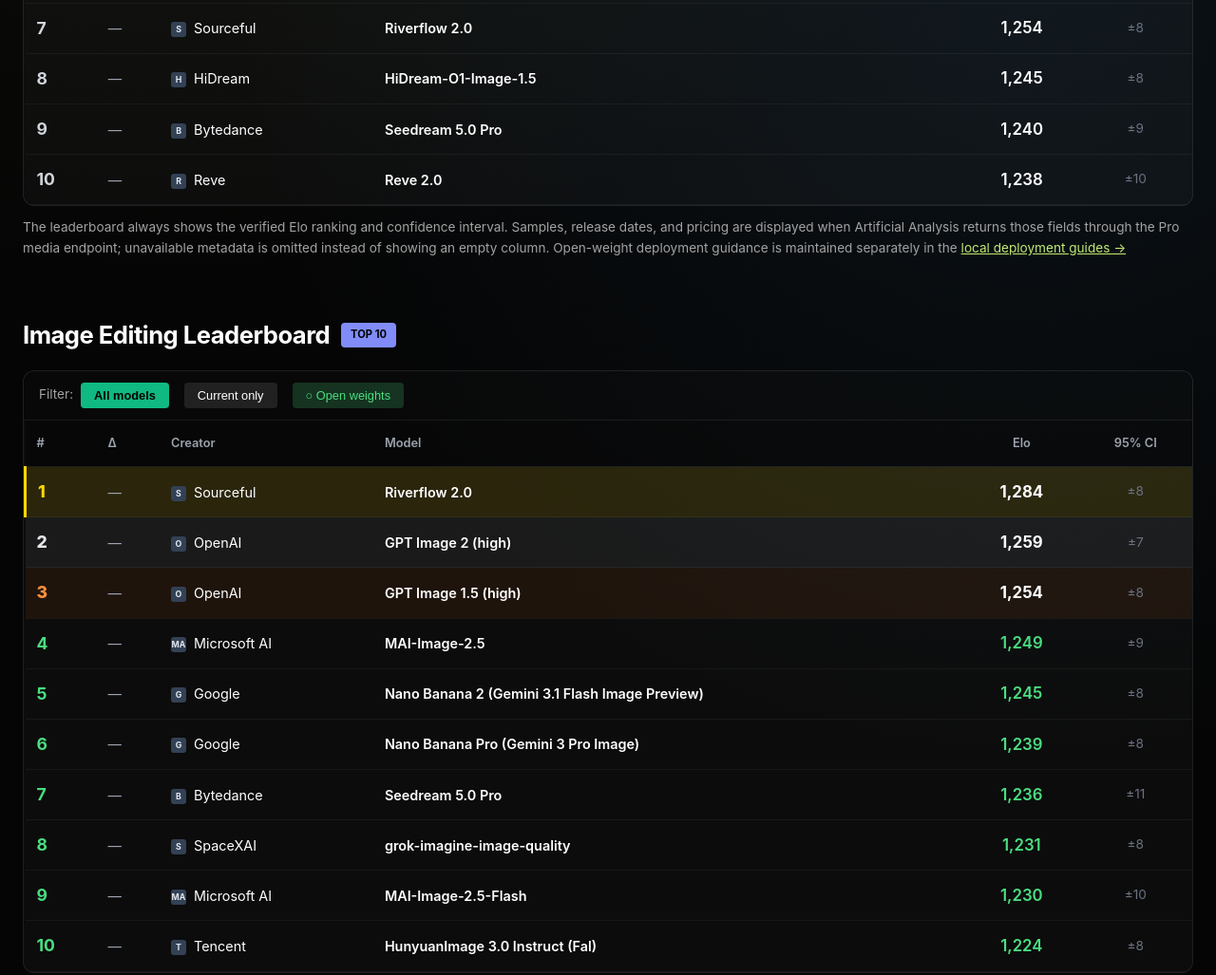
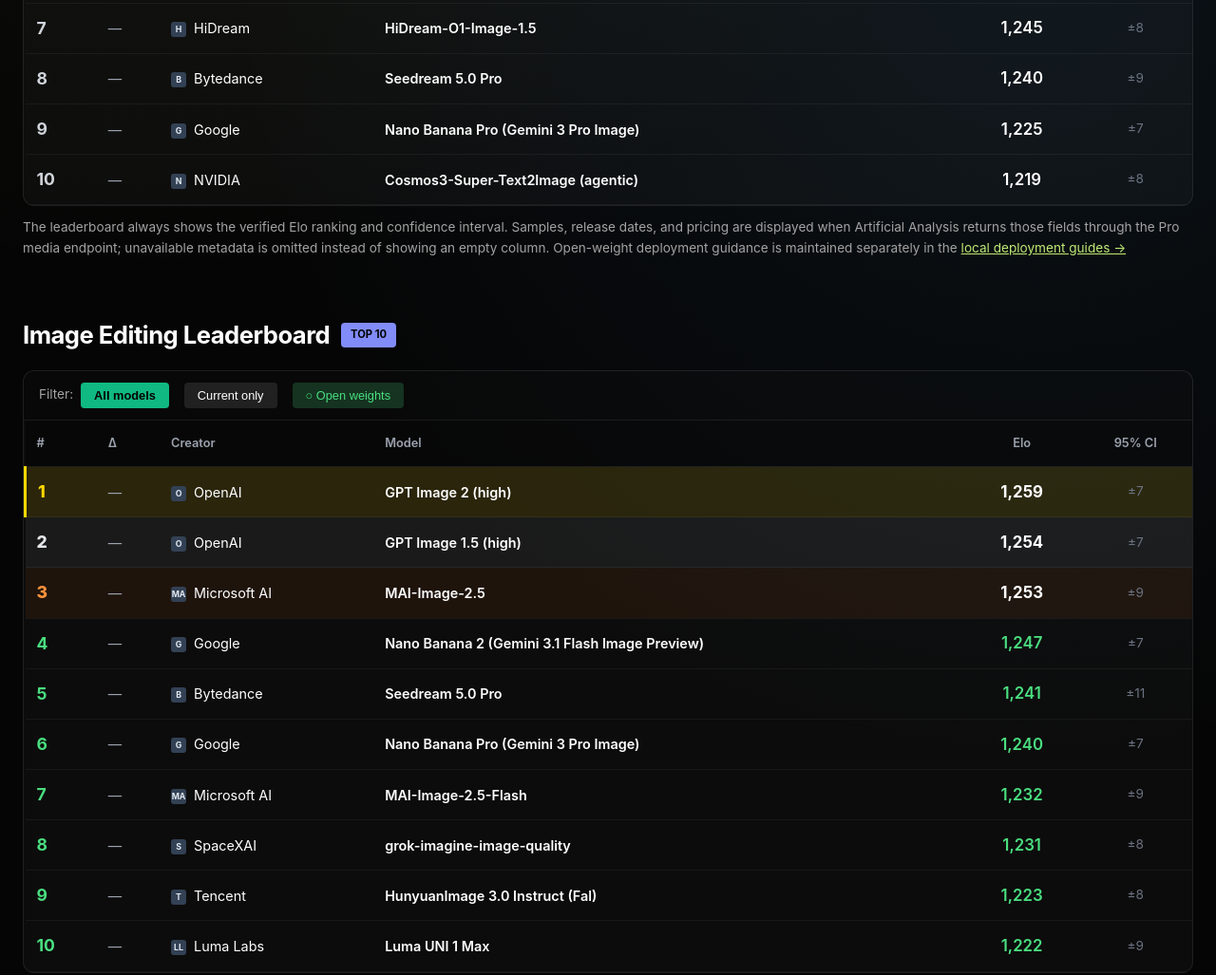
Before and after one commit to sweesama/nano-banana, a plain HTML site: page web/benchmarks/index.html in a window 1280 px wide. Shown: the part 828-1855 px from the top of the page at 95% size. Drawn offline with Linux system fonts and the light colour scheme.

Commit message:
chore: sync Artificial Analysis benchmarks

```diff
--- a/web/benchmarks/index.html
+++ b/web/benchmarks/index.html
@@ -68,7 +68,7 @@
     <section class="section">
       <h1 style="font-size:clamp(40px,4.5vw,56px);margin-bottom:12px;">Image Model Rankings</h1>
       <p class="lead" style="max-width:750px;color:var(--text-muted);">Automated leaderboard snapshot sourced from <a href="https://artificialanalysis.ai/" target="_blank" rel="noopener">Artificial Analysis</a>. Blind user votes · Elo-rated · The snapshot is refreshed automatically when the scheduled sync succeeds.</p>
-      <p style="font-size:0.8rem;color:var(--text-muted);margin-top:8px;">🕐 Data refreshed: <strong>August 2, 2026</strong> · <a href="../guides/quickstart.html" style="color:var(--primary);">→ Deploy locally</a></p>
+      <p style="font-size:0.8rem;color:var(--text-muted);margin-top:8px;">🕐 Data refreshed: <strong>August 3, 2026</strong> · <a href="../guides/quickstart.html" style="color:var(--primary);">→ Deploy locally</a></p>
     </section>
 
     <!-- Text-to-Image Leaderboard -->
@@ -169,17 +169,6 @@
               <tr class="">
                 <td style="font-weight:700;color:#d1d5db;font-size:1.1rem;">7</td>
                 <td style="color:#9ca3af;">—</td>
-                <td><span class="creator-fallback" aria-hidden="true">S</span><img src="https://www.google.com/s2/favicons?domain=riverflow.ai&sz=32" class="creator-icon" alt="Sourceful" onload="if (this.naturalWidth >= 20) this.previousElementSibling.style.display='none'; else this.style.display='none'" onerror="this.style.display='none'">Sourceful</td>
-                <td style="font-weight:600;">Riverflow 2.0</td>
-                <td style="text-align:center;font-weight:600;color:#fff;font-size:1.05rem;">1,254</td>
-                <td style="text-align:center;color:#6b7280;font-size:0.85rem;">±8</td>
-                <td data-field="samples" style="text-align:center;color:#9ca3af;" hidden>—</td>
-                <td data-field="release_date" style="text-align:center;color:#9ca3af;font-size:0.85rem;" hidden>—</td>
-                <td data-field="price_per_1k_images" style="text-align:right;color:#9ca3af;font-size:0.8rem;" hidden>—</td>
-              </tr>
-              <tr class="">
-                <td style="font-weight:700;color:#d1d5db;font-size:1.1rem;">8</td>
-                <td style="color:#9ca3af;">—</td>
                 <td><span class="creator-fallback" aria-hidden="true">H</span><img src="https://www.google.com/s2/favicons?domain=hidream.ai&sz=32" class="creator-icon" alt="HiDream" onload="if (this.naturalWidth >= 20) this.previousElementSibling.style.display='none'; else this.style.display='none'" onerror="this.style.display='none'">HiDream</td>
                 <td style="font-weight:600;">HiDream-O1-Image-1.5</td>
                 <td style="text-align:center;font-weight:600;color:#fff;font-size:1.05rem;">1,245</td>
@@ -189,7 +178,7 @@
                 <td data-field="price_per_1k_images" style="text-align:right;color:#9ca3af;font-size:0.8rem;" hidden>—</td>
               </tr>
               <tr class="">
-                <td style="font-weight:700;color:#d1d5db;font-size:1.1rem;">9</td>
+                <td style="font-weight:700;color:#d1d5db;font-size:1.1rem;">8</td>
                 <td style="color:#9ca3af;">—</td>
                 <td><span class="creator-fallback" aria-hidden="true">B</span><img src="https://www.google.com/s2/favicons?domain=seed.bytedance.com&sz=32" class="creator-icon" alt="Bytedance" onload="if (this.naturalWidth >= 20) this.previousElementSibling.style.display='none'; else this.style.display='none'" onerror="this.style.display='none'">Bytedance</td>
                 <td style="font-weight:600;">Seedream 5.0 Pro</td>
@@ -200,12 +189,23 @@
                 <td data-field="price_per_1k_images" style="text-align:right;color:#9ca3af;font-size:0.8rem;" hidden>—</td>
               </tr>
               <tr class="">
+                <td style="font-weight:700;color:#d1d5db;font-size:1.1rem;">9</td>
+                <td style="color:#9ca3af;">—</td>
+                <td><span class="creator-fallback" aria-hidden="true">G</span><img src="https://www.google.com/s2/favicons?domain=google.com&sz=32" class="creator-icon" alt="Google" onload="if (this.naturalWidth >= 20) this.previousElementSibling.style.display='none'; else this.style.display='none'" onerror="this.style.display='none'">Google</td>
+                <td style="font-weight:600;">Nano Banana Pro (Gemini 3 Pro Image)</td>
+                <td style="text-align:center;font-weight:600;color:#fff;font-size:1.05rem;">1,225</td>
+                <td style="text-align:center;color:#6b7280;font-size:0.85rem;">±7</td>
+                <td data-field="samples" style="text-align:center;color:#9ca3af;" hidden>—</td>
+                <td data-field="release_date" style="text-align:center;color:#9ca3af;font-size:0.85rem;" hidden>—</td>
+                <td data-field="price_per_1k_images" style="text-align:right;color:#9ca3af;font-size:0.8rem;" hidden>—</td>
+              </tr>
+              <tr class="">
                 <td style="font-weight:700;color:#d1d5db;font-size:1.1rem;">10</td>
                 <td style="color:#9ca3af;">—</td>
-                <td><span class="creator-fallback" aria-hidden="true">R</span><img src="https://www.google.com/s2/favicons?domain=app.reve.com&sz=32" class="creator-icon" alt="Reve" onload="if (this.naturalWidth >= 20) this.previousElementSibling.style.display='none'; else this.style.display='none'" onerror="this.style.display='none'">Reve</td>
-                <td style="font-weight:600;">Reve 2.0</td>
-                <td style="text-align:center;font-weight:600;color:#fff;font-size:1.05rem;">1,238</td>
-                <td style="text-align:center;color:#6b7280;font-size:0.85rem;">±10</td>
+                <td><span class="creator-fallback" aria-hidden="true">N</span><img src="https://www.google.com/s2/favicons?domain=nvidia.com&sz=32" class="creator-icon" alt="NVIDIA" onload="if (this.naturalWidth >= 20) this.previousElementSibling.style.display='none'; else this.style.display='none'" onerror="this.style.display='none'">NVIDIA</td>
+                <td style="font-weight:600;">Cosmos3-Super-Text2Image (agentic)</td>
+                <td style="text-align:center;font-weight:600;color:#fff;font-size:1.05rem;">1,219</td>
+                <td style="text-align:center;color:#6b7280;font-size:0.85rem;">±8</td>
                 <td data-field="samples" style="text-align:center;color:#9ca3af;" hidden>—</td>
                 <td data-field="release_date" style="text-align:center;color:#9ca3af;font-size:0.85rem;" hidden>—</td>
                 <td data-field="price_per_1k_images" style="text-align:right;color:#9ca3af;font-size:0.8rem;" hidden>—</td>
@@ -249,10 +249,10 @@
               <tr class="rank-1">
                 <td style="font-weight:800;color:#ffd700;font-size:1.1rem;">1</td>
                 <td style="color:#9ca3af;">—</td>
-                <td><span class="creator-fallback" aria-hidden="true">S</span><img src="https://www.google.com/s2/favicons?domain=riverflow.ai&sz=32" class="creator-icon" alt="Sourceful" onload="if (this.naturalWidth >= 20) this.previousElementSibling.style.display='none'; else this.style.display='none'" onerror="this.style.display='none'">Sourceful</td>
-                <td style="font-weight:600;">Riverflow 2.0</td>
-                <td style="text-align:center;font-weight:700;color:#fff;font-size:1.05rem;">1,284</td>
-                <td style="text-align:center;color:#6b7280;font-size:0.85rem;">±8</td>
+                <td><span class="creator-fallback" aria-hidden="true">O</span><img src="https://www.google.com/s2/favicons?domain=openai.com&sz=32" class="creator-icon" alt="OpenAI" onload="if (this.naturalWidth >= 20) this.previousElementSibling.style.display='none'; else this.style.display='none'" onerror="this.style.display='none'">OpenAI</td>
+                <td style="font-weight:600;">GPT Image 2 (high)</td>
+                <td style="text-align:center;font-weight:700;color:#fff;font-size:1.05rem;">1,259</td>
+                <td style="text-align:center;color:#6b7280;font-size:0.85rem;">±7</td>
                 <td data-field="samples" style="text-align:center;color:#9ca3af;" hidden>—</td>
                 <td data-field="release_date" style="text-align:center;color:#9ca3af;font-size:0.85rem;" hidden>—</td>
                 <td data-field="price_per_1k_images" style="text-align:right;color:#9ca3af;font-size:0.8rem;" hidden>—</td>
@@ -261,8 +261,8 @@
                 <td style="font-weight:800;color:#e5e7eb;font-size:1.1rem;">2</td>
                 <td style="color:#9ca3af;">—</td>
                 <td><span class="creator-fallback" aria-hidden="true">O</span><img src="https://www.google.com/s2/favicons?domain=openai.com&sz=32" class="creator-icon" alt="OpenAI" onload="if (this.naturalWidth >= 20) this.previousElementSibling.style.display='none'; else this.style.display='none'" onerror="this.style.display='none'">OpenAI</td>
-                <td style="font-weight:600;">GPT Image 2 (high)</td>
-                <td style="text-align:center;font-weight:700;color:#fff;font-size:1.05rem;">1,259</td>
+                <td style="font-weight:600;">GPT Image 1.5 (high)</td>
+                <td style="text-align:center;font-weight:700;color:#fff;font-size:1.05rem;">1,254</td>
                 <td style="text-align:center;color:#6b7280;font-size:0.85rem;">±7</td>
                 <td data-field="samples" style="text-align:center;color:#9ca3af;" hidden>—</td>
                 <td data-field="release_date" style="text-align:center;color:#9ca3af;font-size:0.85rem;" hidden>—</td>
@@ -271,10 +271,10 @@
               <tr class="rank-3">
                 <td style="font-weight:800;color:#fb923c;font-size:1.1rem;">3</td>
                 <td style="color:#9ca3af;">—</td>
-                <td><span class="creator-fallback" aria-hidden="true">O</span><img src="https://www.google.com/s2/favicons?domain=openai.com&sz=32" class="creator-icon" alt="OpenAI" onload="if (this.naturalWidth >= 20) this.previousElementSibling.style.display='none'; else this.style.display='none'" onerror="this.style.display='none'">OpenAI</td>
-                <td style="font-weight:600;">GPT Image 1.5 (high)</td>
-                <td style="text-align:center;font-weight:700;color:#fff;font-size:1.05rem;">1,254</td>
-                <td style="text-align:center;color:#6b7280;font-size:0.85rem;">±8</td>
+                <td><span class="creator-fallback" aria-hidden="true">MA</span><img src="https://www.google.com/s2/favicons?domain=microsoft.com&sz=32" class="creator-icon" alt="Microsoft AI" onload="if (this.naturalWidth >= 20) this.previousElementSibling.style.display='none'; else this.style.display='none'" onerror="this.style.display='none'">Microsoft AI</td>
+                <td style="font-weight:600;">MAI-Image-2.5</td>
+                <td style="text-align:center;font-weight:700;color:#fff;font-size:1.05rem;">1,253</td>
+                <td style="text-align:center;color:#6b7280;font-size:0.85rem;">±9</td>
                 <td data-field="samples" style="text-align:center;color:#9ca3af;" hidden>—</td>
                 <td data-field="release_date" style="text-align:center;color:#9ca3af;font-size:0.85rem;" hidden>—</td>
                 <td data-field="price_per_1k_images" style="text-align:right;color:#9ca3af;font-size:0.8rem;" hidden>—</td>
@@ -282,10 +282,10 @@
               <tr class="">
                 <td style="font-weight:700;color:#4ade80;font-size:1.1rem;">4</td>
                 <td style="color:#9ca3af;">—</td>
-                <td><span class="creator-fallback" aria-hidden="true">MA</span><img src="https://www.google.com/s2/favicons?domain=microsoft.com&sz=32" class="creator-icon" alt="Microsoft AI" onload="if (this.naturalWidth >= 20) this.previousElementSibling.style.display='none'; else this.style.display='none'" onerror="this.style.display='none'">Microsoft AI</td>
-                <td style="font-weight:600;">MAI-Image-2.5</td>
-                <td style="text-align:center;font-weight:600;color:#4ade80;font-size:1.05rem;">1,249</td>
-                <td style="text-align:center;color:#6b7280;font-size:0.85rem;">±9</td>
+                <td><span class="creator-fallback" aria-hidden="true">G</span><img src="https://www.google.com/s2/favicons?domain=google.com&sz=32" class="creator-icon" alt="Google" onload="if (this.naturalWidth >= 20) this.previousElementSibling.style.display='none'; else this.style.display='none'" onerror="this.style.display='none'">Google</td>
+                <td style="font-weight:600;">Nano Banana 2 (Gemini 3.1 Flash Image Preview)</td>
+                <td style="text-align:center;font-weight:600;color:#4ade80;font-size:1.05rem;">1,247</td>
+                <td style="text-align:center;color:#6b7280;font-size:0.85rem;">±7</td>
                 <td data-field="samples" style="text-align:center;color:#9ca3af;" hidden>—</td>
                 <td data-field="release_date" style="text-align:center;color:#9ca3af;font-size:0.85rem;" hidden>—</td>
                 <td data-field="price_per_1k_images" style="text-align:right;color:#9ca3af;font-size:0.8rem;" hidden>—</td>
@@ -293,10 +293,10 @@
               <tr class="">
                 <td style="font-weight:700;color:#4ade80;font-size:1.1rem;">5</td>
                 <td style="color:#9ca3af;">—</td>
-                <td><span class="creator-fallback" aria-hidden="true">G</span><img src="https://www.google.com/s2/favicons?domain=google.com&sz=32" class="creator-icon" alt="Google" onload="if (this.naturalWidth >= 20) this.previousElementSibling.style.display='none'; else this.style.display='none'" onerror="this.style.display='none'">Google</td>
-                <td style="font-weight:600;">Nano Banana 2 (Gemini 3.1 Flash Image Preview)</td>
-                <td style="text-align:center;font-weight:600;color:#4ade80;font-size:1.05rem;">1,245</td>
-                <td style="text-align:center;color:#6b7280;font-size:0.85rem;">±8</td>
+                <td><span class="creator-fallback" aria-hidden="true">B</span><img src="https://www.google.com/s2/favicons?domain=seed.bytedance.com&sz=32" class="creator-icon" alt="Bytedance" onload="if (this.naturalWidth >= 20) this.previousElementSibling.style.display='none'; else this.style.display='none'" onerror="this.style.display='none'">Bytedance</td>
+                <td style="font-weight:600;">Seedream 5.0 Pro</td>
+                <td style="text-align:center;font-weight:600;color:#4ade80;font-size:1.05rem;">1,241</td>
+                <td style="text-align:center;color:#6b7280;font-size:0.85rem;">±11</td>
                 <td data-field="samples" style="text-align:center;color:#9ca3af;" hidden>—</td>
                 <td data-field="release_date" style="text-align:center;color:#9ca3af;font-size:0.85rem;" hidden>—</td>
                 <td data-field="price_per_1k_images" style="text-align:right;color:#9ca3af;font-size:0.8rem;" hidden>—</td>
@@ -306,8 +306,8 @@
                 <td style="color:#9ca3af;">—</td>
                 <td><span class="creator-fallback" aria-hidden="true">G</span><img src="https://www.google.com/s2/favicons?domain=google.com&sz=32" class="creator-icon" alt="Google" onload="if (this.naturalWidth >= 20) this.previousElementSibling.style.display='none'; else this.style.display='none'" onerror="this.style.display='none'">Google</td>
                 <td style="font-weight:600;">Nano Banana Pro (Gemini 3 Pro Image)</td>
-                <td style="text-align:center;font-weight:600;color:#4ade80;font-size:1.05rem;">1,239</td>
-                <td style="text-align:center;color:#6b7280;font-size:0.85rem;">±8</td>
+                <td style="text-align:center;font-weight:600;color:#4ade80;font-size:1.05rem;">1,240</td>
+                <td style="text-align:center;color:#6b7280;font-size:0.85rem;">±7</td>
                 <td data-field="samples" style="text-align:center;color:#9ca3af;" hidden>—</td>
                 <td data-field="release_date" style="text-align:center;color:#9ca3af;font-size:0.85rem;" hidden>—</td>
                 <td data-field="price_per_1k_images" style="text-align:right;color:#9ca3af;font-size:0.8rem;" hidden>—</td>
@@ -315,10 +315,10 @@
               <tr class="">
                 <td style="font-weight:700;color:#4ade80;font-size:1.1rem;">7</td>
                 <td style="color:#9ca3af;">—</td>
-                <td><span class="creator-fallback" aria-hidden="true">B</span><img src="https://www.google.com/s2/favicons?domain=seed.bytedance.com&sz=32" class="creator-icon" alt="Bytedance" onload="if (this.naturalWidth >= 20) this.previousElementSibling.style.display='none'; else this.style.display='none'" onerror="this.style.display='none'">Bytedance</td>
-                <td style="font-weight:600;">Seedream 5.0 Pro</td>
-                <td style="text-align:center;font-weight:600;color:#4ade80;font-size:1.05rem;">1,236</td>
-                <td style="text-align:center;color:#6b7280;font-size:0.85rem;">±11</td>
+                <td><span class="creator-fallback" aria-hidden="true">MA</span><img src="https://www.google.com/s2/favicons?domain=microsoft.com&sz=32" class="creator-icon" alt="Microsoft AI" onload="if (this.naturalWidth >= 20) this.previousElementSibling.style.display='none'; else this.style.display='none'" onerror="this.style.display='none'">Microsoft AI</td>
+                <td style="font-weight:600;">MAI-Image-2.5-Flash</td>
+                <td style="text-align:center;font-weight:600;color:#4ade80;font-size:1.05rem;">1,232</td>
+                <td style="text-align:center;color:#6b7280;font-size:0.85rem;">±9</td>
                 <td data-field="samples" style="text-align:center;color:#9ca3af;" hidden>—</td>
                 <td data-field="release_date" style="text-align:center;color:#9ca3af;font-size:0.85rem;" hidden>—</td>
                 <td data-field="price_per_1k_images" style="text-align:right;color:#9ca3af;font-size:0.8rem;" hidden>—</td>
@@ -337,10 +337,10 @@
               <tr class="">
                 <td style="font-weight:700;color:#4ade80;font-size:1.1rem;">9</td>
                 <td style="color:#9ca3af;">—</td>
-                <td><span class="creator-fallback" aria-hidden="true">MA</span><img src="https://www.google.com/s2/favicons?domain=microsoft.com&sz=32" class="creator-icon" alt="Microsoft AI" onload="if (this.naturalWidth >= 20) this.previousElementSibling.style.display='none'; else this.style.display='none'" onerror="this.style.display='none'">Microsoft AI</td>
-                <td style="font-weight:600;">MAI-Image-2.5-Flash</td>
-                <td style="text-align:center;font-weight:600;color:#4ade80;font-size:1.05rem;">1,230</td>
-                <td style="text-align:center;color:#6b7280;font-size:0.85rem;">±10</td>
+                <td><span class="creator-fallback" aria-hidden="true">T</span><img src="https://www.google.com/s2/favicons?domain=tencent.com&sz=32" class="creator-icon" alt="Tencent" onload="if (this.naturalWidth >= 20) this.previousElementSibling.style.display='none'; else this.style.display='none'" onerror="this.style.display='none'">Tencent</td>
+                <td style="font-weight:600;">HunyuanImage 3.0 Instruct (Fal)</td>
+                <td style="text-align:center;font-weight:600;color:#4ade80;font-size:1.05rem;">1,223</td>
+                <td style="text-align:center;color:#6b7280;font-size:0.85rem;">±8</td>
                 <td data-field="samples" style="text-align:center;color:#9ca3af;" hidden>—</td>
                 <td data-field="release_date" style="text-align:center;color:#9ca3af;font-size:0.85rem;" hidden>—</td>
                 <td data-field="price_per_1k_images" style="text-align:right;color:#9ca3af;font-size:0.8rem;" hidden>—</td>
@@ -348,10 +348,10 @@
               <tr class="">
                 <td style="font-weight:700;color:#4ade80;font-size:1.1rem;">10</td>
                 <td style="color:#9ca3af;">—</td>
-                <td><span class="creator-fallback" aria-hidden="true">T</span><img src="https://www.google.com/s2/favicons?domain=tencent.com&sz=32" class="creator-icon" alt="Tencent" onload="if (this.naturalWidth >= 20) this.previousElementSibling.style.display='none'; else this.style.display='none'" onerror="this.style.display='none'">Tencent</td>
-                <td style="font-weight:600;">HunyuanImage 3.0 Instruct (Fal)</td>
-                <td style="text-align:center;font-weight:600;color:#4ade80;font-size:1.05rem;">1,224</td>
-                <td style="text-align:center;color:#6b7280;font-size:0.85rem;">±8</td>
+                <td><span class="creator-fallback" aria-hidden="true">LL</span>Luma Labs</td>
+                <td style="font-weight:600;">Luma UNI 1 Max</td>
+                <td style="text-align:center;font-weight:600;color:#4ade80;font-size:1.05rem;">1,222</td>
+                <td style="text-align:center;color:#6b7280;font-size:0.85rem;">±9</td>
                 <td data-field="samples" style="text-align:center;color:#9ca3af;" hidden>—</td>
                 <td data-field="release_date" style="text-align:center;color:#9ca3af;font-size:0.85rem;" hidden>—</td>
                 <td data-field="price_per_1k_images" style="text-align:right;color:#9ca3af;font-size:0.8rem;" hidden>—</td>
```
